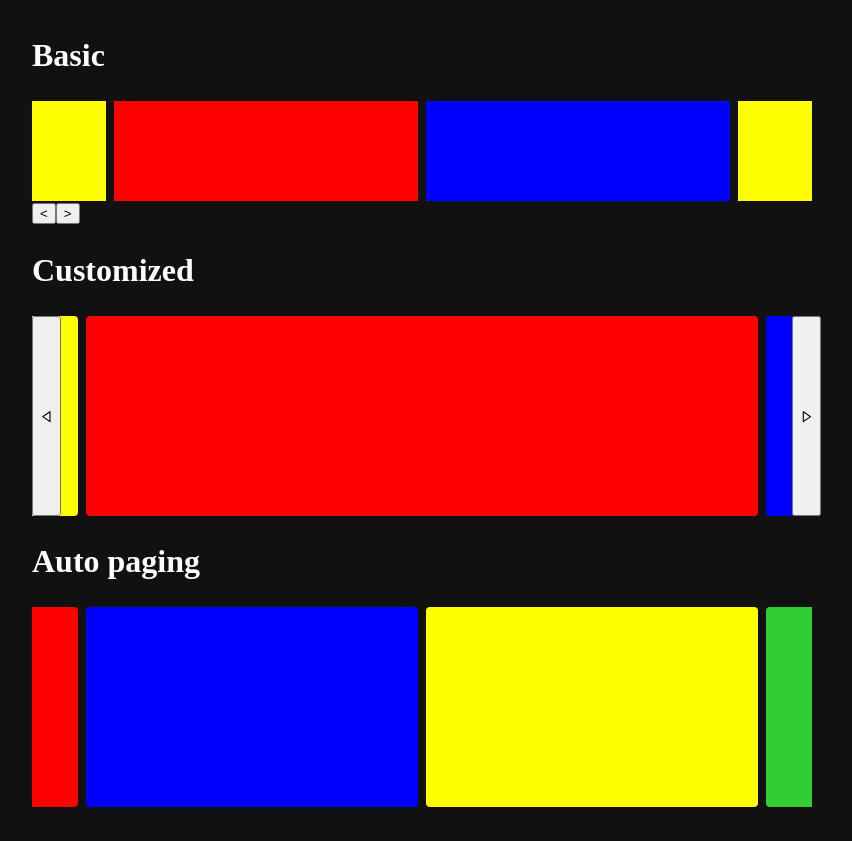
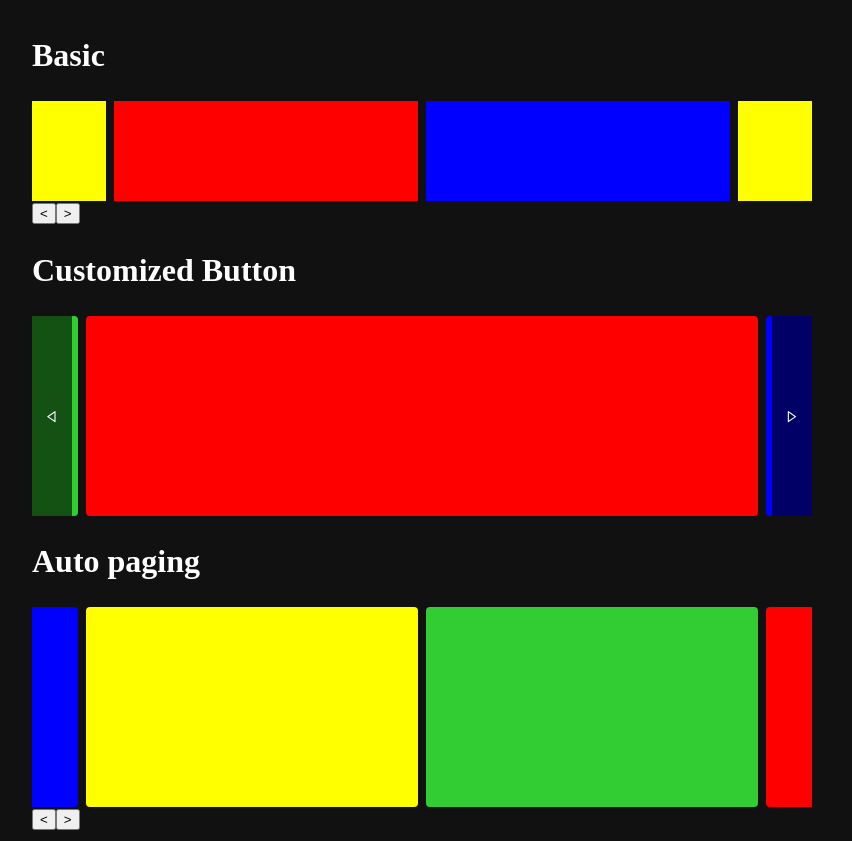
Before and after one commit to ku6ryo/ReactCarousel, a React (Vite) app: page / in a window 1280 px wide. Shown: the whole page, without its empty margins (218-1070 px from the left). Before the commit the page ends 817 px from the top, so only its background shows below. Built offline with nearby package versions, Linux system fonts and the light colour scheme.

Commit message:
fixed auto paging

```diff
--- a/src/App.module.scss
+++ b/src/App.module.scss
@@ -17,30 +17,10 @@
   }
 }
 
-.container1 {
-  position: relative;
-
-  .item1 {
-    border-radius: 4px;
-    height: 200px;
-    width: 100%;
-  }
-
-  .arrow {
-    position: absolute;
-    top: 0;
-    height: 100%;
-    display: flex;
-    width: 20px;
-
-    &.left {
-      left: 0;
-    }
-
-    &.right {
-      right: 0;
-    }
-  }
+.item1 {
+  border-radius: 4px;
+  height: 200px;
+  width: 100%;
 }
 
 .item2 {
--- a/src/App.tsx
+++ b/src/App.tsx
@@ -1,12 +1,11 @@
 import { CarouselBase } from "./CarouselBase"
 import style from "./App.module.scss"
 import { useState } from "react"
-import { BiLeftArrow, BiRightArrow } from "react-icons/bi"
 import { AutoPagingCarousel } from "./AutoPagingCarousel"
+import { CustomizedButtonCarousel } from "./CutomizedButtonCarousel"
 
 function App() {
-  const [index0, setIndex0] = useState(0)
-  const [index1, setIndex1] = useState(0)
+  const [index, setIndex] = useState(0)
 
   return (
     <div className={style.frame}>
@@ -14,7 +13,7 @@ function App() {
       <CarouselBase
         slideTime={500}
         itemsPerPage={2}
-        index={index0}
+        index={index}
         rightExposure="10%"
         leftExposure="10%"
       >
@@ -23,43 +22,18 @@ function App() {
         <div className={style.item0} style={{ background: "yellow", height: "100px"}} />
       </CarouselBase>
       <div>
-        <button onClick={() => setIndex0((v) => v - 2)}>{"<"}</button>
-        <button onClick={() => setIndex0((v) => v + 2)}>{">"}</button>
+        <button onClick={() => setIndex((v) => v - 1)}>{"<"}</button>
+        <button onClick={() => setIndex((v) => v + 1)}>{">"}</button>
       </div>
-      <h1>Customized</h1>
-      <div className={style.container1}>
-        <CarouselBase
-          slideTime={500}
-          itemsPerPage={1}
-          index={index1}
-          rightExposure="50px"
-          leftExposure="50px"
-        >
-          <div className={style.item1} style={{ background: "red"}}></div>
-          <div className={style.item1} style={{ background: "blue"}}></div>
-          <div className={style.item1} style={{ background: "yellow"}}></div>
-        </CarouselBase>
-        <div
-          className={[style.arrow, style.left].join(" ")}
-        >
-          <button
-            onClick={() => setIndex1((v) => v - 2)}
-          >
-            <BiLeftArrow/>
-          </button>
-        </div>
-        <div
-          className={[style.arrow, style.right].join(" ")}
-        >
-          <button
-            onClick={() => setIndex1((v) => v + 2)}
-          >
-            <BiRightArrow/>
-          </button>
-        </div>
-      </div>
+      <h1>Customized Button</h1>
+      <CustomizedButtonCarousel>
+        <div className={style.item2} style={{ background: "red"}}></div>
+        <div className={style.item2} style={{ background: "blue"}}></div>
+        <div className={style.item2} style={{ background: "yellow"}}></div>
+        <div className={style.item2} style={{ background: "limegreen"}}></div>
+      </CustomizedButtonCarousel>
       <h1>Auto paging</h1>
-      <AutoPagingCarousel interval={1000}>
+      <AutoPagingCarousel interval={2000}>
         <div className={style.item2} style={{ background: "red"}}></div>
         <div className={style.item2} style={{ background: "blue"}}></div>
         <div className={style.item2} style={{ background: "yellow"}}></div>
--- a/src/AutoPagingCarousel/index.tsx
+++ b/src/AutoPagingCarousel/index.tsx
@@ -1,6 +1,6 @@
-import { ReactElement, useEffect, useState, } from "react"
+import { MouseEventHandler, ReactElement, useCallback, useEffect, useRef, useState, } from "react"
 import style from "./style.module.scss"
-import { CarouselBase } from "../CarouselBase"
+import { CarouselBase, SlideState } from "../CarouselBase"
 
 type Props = {
   children?: ReactElement[] | ReactElement
@@ -12,14 +12,29 @@ export function AutoPagingCarousel({
   interval,
 }: Props) {
 
+  const stateRef = useRef(SlideState.Stopped)
   const [index, setIndex] = useState(0)
 
   useEffect(() => {
     const intervalId = setInterval(() => {
-      setIndex((v) => v + 1)
+      if (stateRef.current === SlideState.Stopped) {
+        setIndex((v) => v + 1)
+      }
     }, interval)
     return () => clearInterval(intervalId)
   }, [interval])
+
+  const onArrowClick: MouseEventHandler<HTMLButtonElement> = (e) => {
+    if (stateRef.current === SlideState.Sliding) {
+      return
+    }
+    const direction = Number(e.currentTarget.dataset.direction)
+    setIndex((v) => v + direction)
+  }
+
+  const onStateChange = useCallback((s: SlideState) => {
+    stateRef.current = s
+  }, [])
 
   return (
     <div className={style.frame}>
@@ -29,9 +44,14 @@ export function AutoPagingCarousel({
         index={index}
         rightExposure="50px"
         leftExposure="50px"
+        onStateChange={onStateChange}
       >
         {children}
       </CarouselBase>
+      <div>
+        <button onClick={onArrowClick} data-direction="-1">{"<"}</button>
+        <button onClick={onArrowClick} data-direction="1">{">"}</button>
+      </div>
     </div>
   )
 }
--- a/src/CarouselBase/index.tsx
+++ b/src/CarouselBase/index.tsx
@@ -15,6 +15,11 @@ function extractPageItems(mainIndex: number, items: ReactElement[]) {
   return extracted
 }
 
+export enum SlideState {
+  Stopped = "stopped",
+  Sliding = "sliding"
+}
+
 type Props = {
   children?: ReactElement[] | ReactElement
   itemsPerPage: number
@@ -27,7 +32,7 @@ type Props = {
   // How much the previous item is exposed.
   rightExposure?: string
   // Fires on sliding is complete
-  onSlideComplete?: (index: number) => void
+  onStateChange?: (status: SlideState) => void
 }
 
 /**
@@ -40,7 +45,7 @@ export function CarouselBase({
   index,
   leftExposure,
   rightExposure,
-  onSlideComplete,
+  onStateChange,
 }: Props) {
 
   const leftEx = useMemo(() => leftExposure || "0", [leftExposure])
@@ -70,6 +75,7 @@ export function CarouselBase({
 
   useEffect(() => {
     if (sliderRef.current) {
+      onStateChange?.(SlideState.Sliding)
       setSliding(true)
       const diffIndex = index - prevIndex
       sliderRef.current.style.transition = `${slideTime / 1000}s`
@@ -80,11 +86,11 @@ export function CarouselBase({
         }
         setPrevIndex(index)
         setSliding(false)
-        onSlideComplete?.(index)
+        onStateChange?.(SlideState.Stopped)
       }, slideTime)
     } else {
       setPrevIndex(index)
-      onSlideComplete?.(index)
+      onStateChange?.(SlideState.Stopped)
     }
   }, [index])
 
--- /dev/null
+++ b/src/CutomizedButtonCarousel/index.tsx
@@ -0,0 +1,59 @@
+import { MouseEventHandler, ReactElement, useCallback, useRef, useState, } from "react"
+import style from "./style.module.scss"
+import { CarouselBase, SlideState } from "../CarouselBase"
+import { BiLeftArrow, BiRightArrow } from "react-icons/bi"
+
+type Props = {
+  children?: ReactElement[] | ReactElement
+}
+
+export function CustomizedButtonCarousel({
+  children,
+}: Props) {
+
+  const stateRef = useRef(SlideState.Stopped)
+  const [index, setIndex] = useState(0)
+
+  const onArrowClick: MouseEventHandler<HTMLButtonElement> = (e) => {
+    if (stateRef.current === SlideState.Sliding) {
+      return
+    }
+    const direction = Number(e.currentTarget.dataset.direction)
+    setIndex((v) => v + direction)
+  }
+
+  const onStateChange = useCallback((s: SlideState) => {
+    stateRef.current = s
+  }, [])
+
+  return (
+      <div className={style.frame}>
+        <CarouselBase
+          slideTime={500}
+          itemsPerPage={1}
+          index={index}
+          rightExposure="50px"
+          leftExposure="50px"
+          onStateChange={onStateChange}
+        >
+          {children}
+        </CarouselBase>
+        <div className={[style.arrow, style.left].join(" ")} >
+          <button
+            data-direction="-1"
+            onClick={onArrowClick}
+          >
+            <BiLeftArrow/>
+          </button>
+        </div>
+        <div className={[style.arrow, style.right].join(" ")} >
+          <button
+            data-direction="1"
+            onClick={onArrowClick}
+          >
+            <BiRightArrow/>
+          </button>
+        </div>
+      </div>
+  )
+}
--- /dev/null
+++ b/src/CutomizedButtonCarousel/style.module.scss
@@ -0,0 +1,27 @@
+
+.frame {
+  position: relative;
+
+  .arrow {
+    position: absolute;
+    top: 0;
+    height: 100%;
+    display: flex;
+    width: 40px;
+
+    &.left {
+      left: 0;
+    }
+
+    &.right {
+      right: 0;
+    }
+
+    button {
+      background-color: rgba(0, 0, 0, .6);
+      border: none;
+      color: white;
+      width: 100%;
+    }
+  }
+}
```
